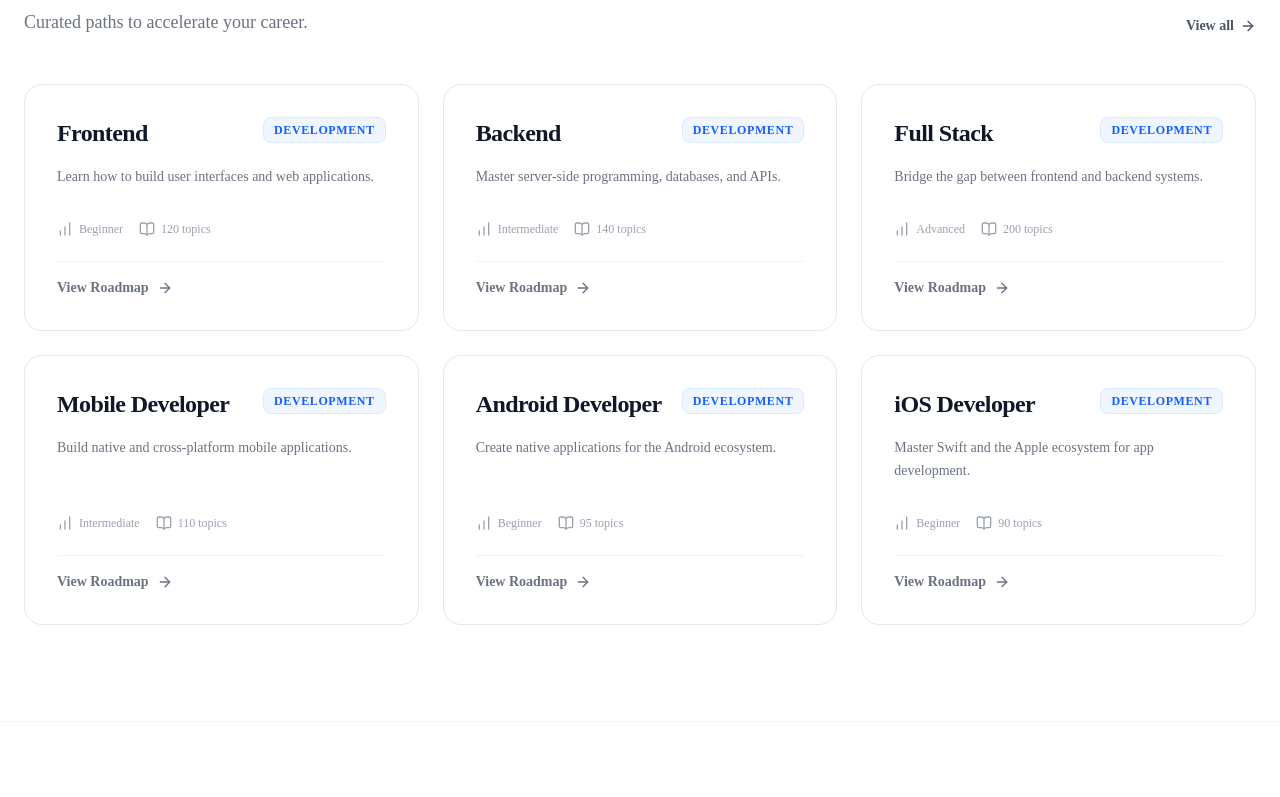
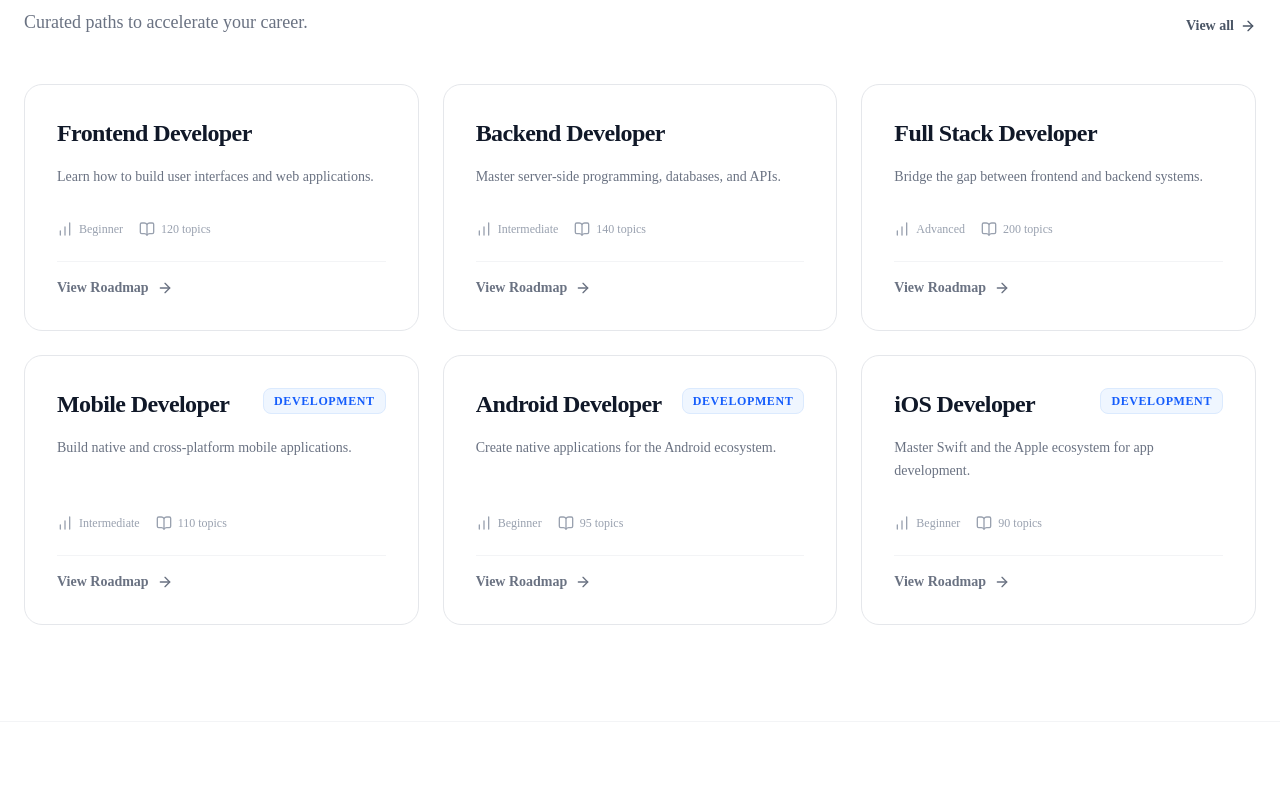
Before and after one commit to udaysharmadev/Michi, a Next.js app: page / in a window 1280 px wide. Shown: the part 963-1760 px from the top of the page. Built offline with nearby package versions, Linux system fonts and the light colour scheme.

Commit message:
fix: Revert roadmap titles to include Developer and hide Development tag on specific roadmap cards

```diff
--- a/src/components/roadmap-card.tsx
+++ b/src/components/roadmap-card.tsx
@@ -15,9 +15,11 @@ export function RoadmapCard({ roadmap }: { roadmap: RoadmapMeta }) {
         <h3 className="text-2xl font-bold text-gray-900 tracking-tight leading-snug group-hover:text-black transition-colors">
           {roadmap.title}
         </h3>
-        <span className={`px-2.5 py-1 rounded-md text-xs font-semibold uppercase tracking-wider border ${badgeColors}`}>
-          {roadmap.category}
-        </span>
+        {!['frontend', 'backend', 'fullstack'].includes(roadmap.slug) && (
+          <span className={`px-2.5 py-1 rounded-md text-xs font-semibold uppercase tracking-wider border ${badgeColors}`}>
+            {roadmap.category}
+          </span>
+        )}
       </div>
 
       <p className="text-gray-500 mb-8 text-sm leading-relaxed flex-1">
--- a/src/data/roadmaps.ts
+++ b/src/data/roadmaps.ts
@@ -22,9 +22,9 @@ export type RoadmapMeta = {
 
 export const roadmaps: RoadmapMeta[] = [
   // Development
-  { id: "r_01", slug: "frontend", title: "Frontend", description: "Learn how to build user interfaces and web applications.", category: "Development", difficulty: "Beginner", estimatedTopics: 120 },
-  { id: "r_02", slug: "backend", title: "Backend", description: "Master server-side programming, databases, and APIs.", category: "Development", difficulty: "Intermediate", estimatedTopics: 140 },
-  { id: "r_03", slug: "fullstack", title: "Full Stack", description: "Bridge the gap between frontend and backend systems.", category: "Development", difficulty: "Advanced", estimatedTopics: 200 },
+  { id: "r_01", slug: "frontend", title: "Frontend Developer", description: "Learn how to build user interfaces and web applications.", category: "Development", difficulty: "Beginner", estimatedTopics: 120 },
+  { id: "r_02", slug: "backend", title: "Backend Developer", description: "Master server-side programming, databases, and APIs.", category: "Development", difficulty: "Intermediate", estimatedTopics: 140 },
+  { id: "r_03", slug: "fullstack", title: "Full Stack Developer", description: "Bridge the gap between frontend and backend systems.", category: "Development", difficulty: "Advanced", estimatedTopics: 200 },
   { id: "r_04", slug: "mobile", title: "Mobile Developer", description: "Build native and cross-platform mobile applications.", category: "Development", difficulty: "Intermediate", estimatedTopics: 110 },
   { id: "r_05", slug: "android", title: "Android Developer", description: "Create native applications for the Android ecosystem.", category: "Development", difficulty: "Beginner", estimatedTopics: 95 },
   { id: "r_06", slug: "ios", title: "iOS Developer", description: "Master Swift and the Apple ecosystem for app development.", category: "Development", difficulty: "Beginner", estimatedTopics: 90 },
```
